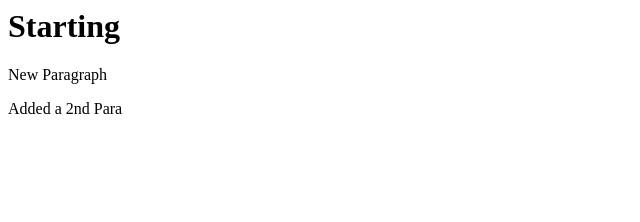
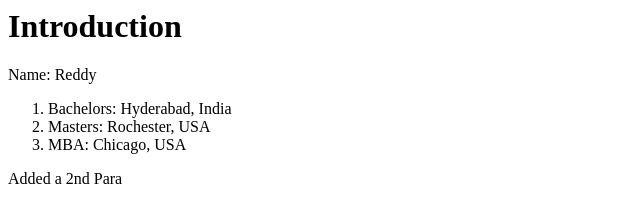
Before and after one commit to gsreddy-2021/hello-world, a plain HTML site: page index.html in a window 1280 px wide. Shown: the whole page, without its empty margins (0-640 px from the left). Drawn offline with Linux system fonts and the light colour scheme.

Commit message:
Added an ordered list

```diff
--- a/index.html
+++ b/index.html
@@ -5,11 +5,16 @@
 <head>
     <meta charset="UTF-8">
     <meta name="viewport" content="width=device-width, initial-scale=1.0">
-    <title>Document</title>
+    <title>Reddy Profile</title>
 </head>
 <body>
-    <h1>Starting</h1>
-    <p>New Paragraph</p>
+    <h1>Introduction</h1>
+    <p>Name: Reddy</p>
+    <ol>
+        <li>Bachelors: Hyderabad, India</li>
+        <Li>Masters: Rochester, USA</Li>
+        <Li>MBA: Chicago, USA</Li>
+    </ol>
     <p>Added a 2nd Para</p>
 </body>
 </html>
```
